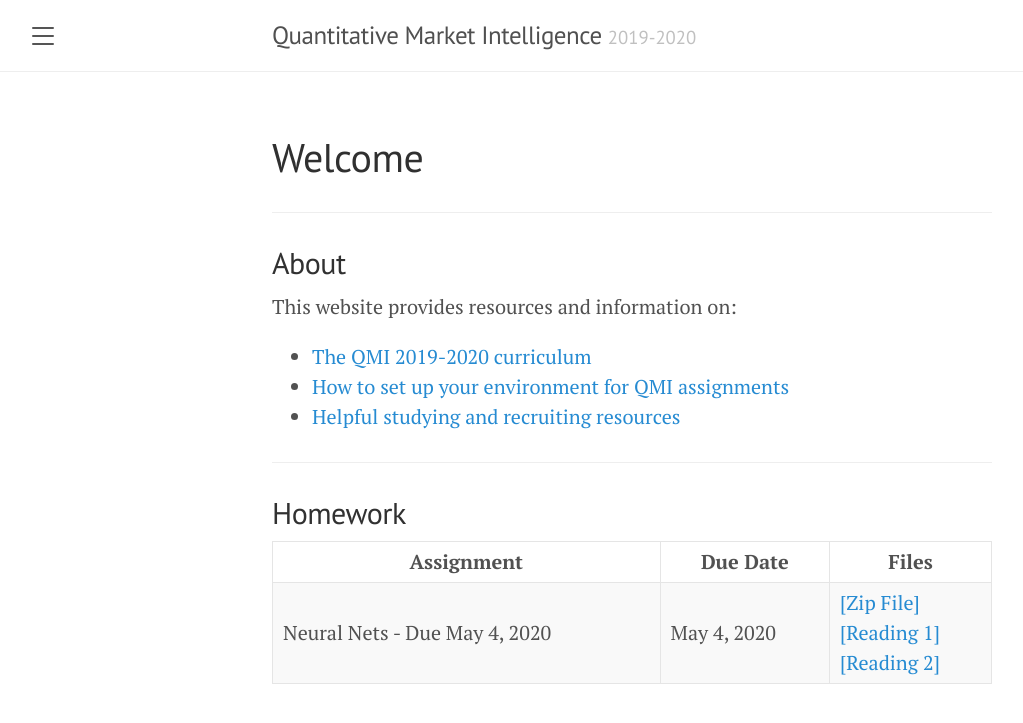
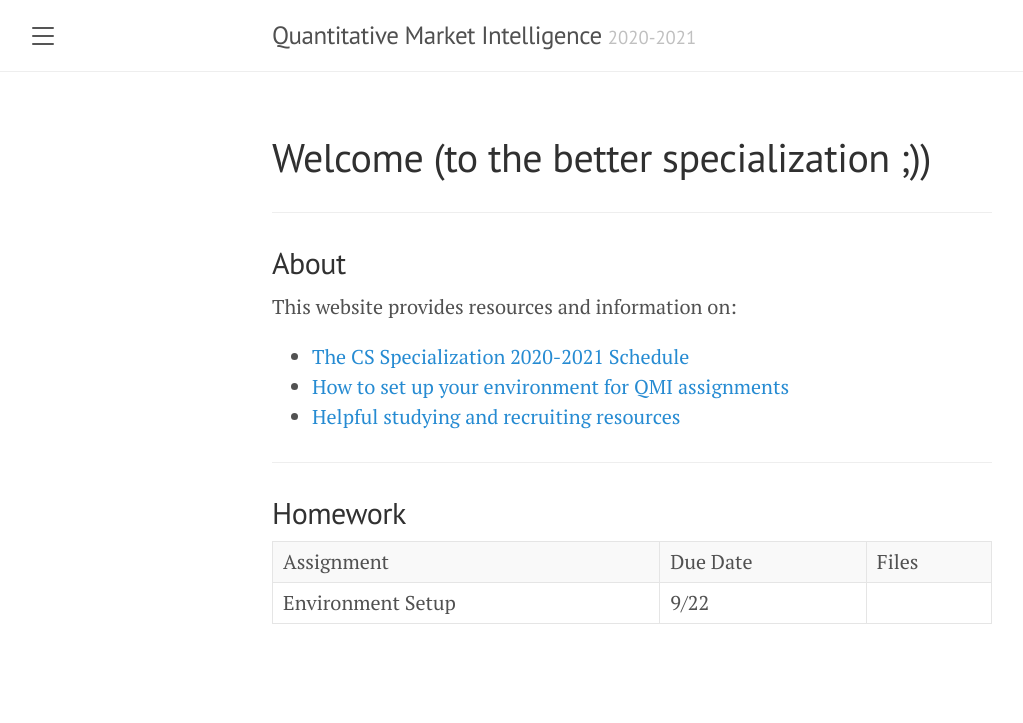
Before and after one commit to quantitativemarketintel/quantitativemarketintel.github.io, a Jekyll site: the page built from index.md, in a window 1280 px wide. Shown: the top 723 px of the page, without its empty margins (8-1031 px from the left). Built offline with Jekyll 4.4.1, drawn with Linux system fonts in a browser that asks for light colours.

Commit message:
Changed site name

```diff
--- a/_config.yml
+++ b/_config.yml
@@ -1,6 +1,6 @@
 # Setup
 title:               Quantitative Market Intelligence
-tagline:             '2019-2020'
+tagline:             '2020-2021'
 url:                 'https://quantitativemarketintel.github.io/'
 baseurl:             ''
 permalink:           pretty
--- a/index.md
+++ b/index.md
@@ -1,6 +1,6 @@
 ---
 layout: page
-title: Welcome
+title: Welcome (to the better specialization ;))
 ---
 
 ---
@@ -8,7 +8,7 @@ title: Welcome
 ## About
 This website provides resources and information on:
 
-- [The QMI 2019-2020 curriculum](schedule.md)
+- [The CS Specialization 2020-2021 Schedule](schedule.md)
 - [How to set up your environment for QMI assignments](setup.md)
 - [Helpful studying and recruiting resources](resources.md)
 
@@ -16,6 +16,5 @@ This website provides resources and information on:
 
 ## Homework
 
-| Assignment                    | Due Date | Files                                                                                                                                                                                                                      |
-|-------------------------------|----------|----------------------------------------------------------------------------------------------------------------------------------------------------------------------------------------------------------------------------|
-| Neural Nets - Due May 4, 2020 | May 4, 2020  | [[Zip File]](https://drive.google.com/open?id=1OQEWKcyfugCfH1B4MoZVmNrV4uAUgKn8) <br>  [[Reading 1]](https://cs231n.github.io/neural-networks-1/)  <br> [[Reading 2]](https://cs231n.github.io/neural-networks-2/) |
+| Assignment                    | Due Date | Files |
+| Environment Setup             | 9/22     |  	   |
```
